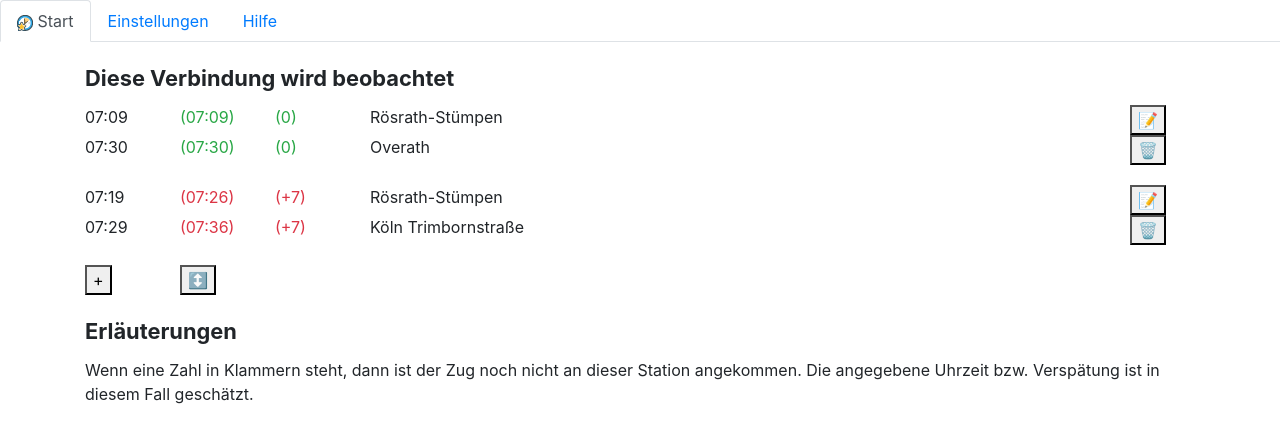
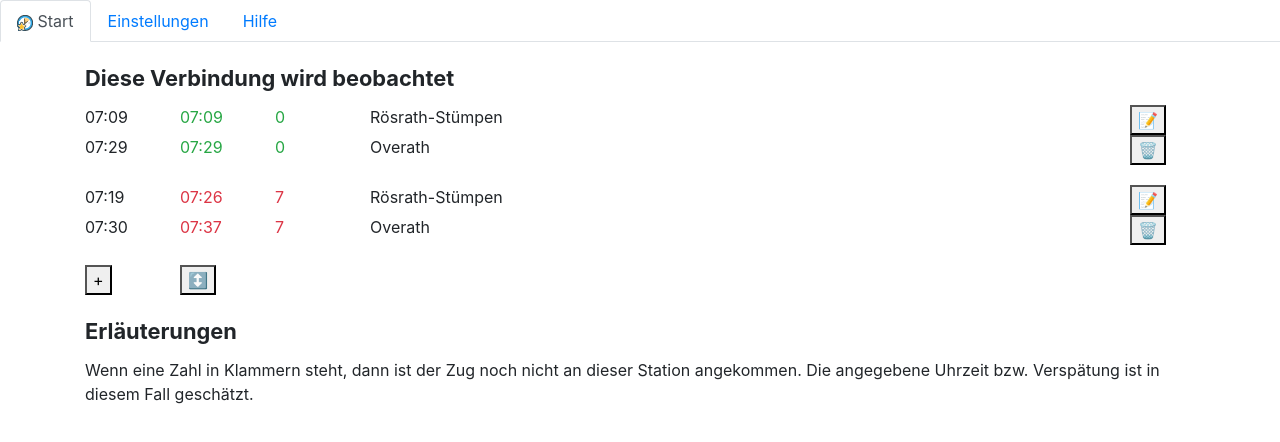
Before and after one commit to wonderbird/kdb-webapp, a Vue app: page / in a window 1280 px wide. Shown: the top 442 px of the page. Built offline with nearby package versions, Linux system fonts and the light colour scheme.

Commit message:
Using data binding in ConnectionOverview

```diff
--- a/src/connection/ConnectionOverview.vue
+++ b/src/connection/ConnectionOverview.vue
@@ -4,33 +4,34 @@
       <div class="col title">Diese Verbindung wird beobachtet</div>
     </div>
     <div class="row">
-      <div class="col-1">07:09</div>
-      <div class="col-1 text-success">(07:09)</div>
-      <div class="col-1 text-success">(0)</div>
-      <div class="col-8">Rösrath-Stümpen</div>
+      <div class="col-1">{{ connections[0].scheduledDeparture }}</div>
+      <div class="col-1 text-success">{{ connections[0].expectedDeparture }}</div>
+      <div class="col-1 text-success">{{ connections[0].expectedDepartureDelay }}</div>
+      <div class="col-8">{{ connections[0].origin }}</div>
       <div class="col-1"><button id="edit">📝</button></div>
     </div>
     <div class="row">
-      <div class="col-1">07:30</div>
-      <div class="col-1 text-success">(07:30)</div>
-      <div class="col-1 text-success">(0)</div>
+      <div class="col-1">{{ connections[0].scheduledArrival }}</div>
+      <div class="col-1 text-success">{{ connections[0].expectedArrival }}</div>
+      <div class="col-1 text-success">{{ connections[0].expectedArrivalDelay }}</div>
       <div class="col-8">Overath</div>
       <div class="col-1"><button id="delete">🗑️</button></div>
     </div>
     <div class="row">
-      <div class="col-1">07:19</div>
-      <div class="col-1 text-danger">(07:26)</div>
-      <div class="col-1 text-danger">(+7)</div>
-      <div class="col-8">Rösrath-Stümpen</div>
+      <div class="col-1">{{ connections[1].scheduledDeparture }}</div>
+      <div class="col-1 text-danger">{{ connections[1].expectedDeparture }}</div>
+      <div class="col-1 text-danger">{{ connections[1].expectedDepartureDelay }}</div>
+      <div class="col-8">{{ connections[1].origin }}</div>
       <div class="col-1"><button id="edit">📝</button></div>
     </div>
     <div class="row">
-      <div class="col-1">07:29</div>
-      <div class="col-1 text-danger">(07:36)</div>
-      <div class="col-1 text-danger">(+7)</div>
-      <div class="col-8">Köln Trimbornstraße</div>
+      <div class="col-1">{{ connections[1].scheduledArrival }}</div>
+      <div class="col-1 text-danger">{{ connections[1].expectedArrival }}</div>
+      <div class="col-1 text-danger">{{ connections[1].expectedArrivalDelay }}</div>
+      <div class="col-8">Overath</div>
       <div class="col-1"><button id="delete">🗑️</button></div>
-    </div>    <div class="row">
+    </div>
+    <div class="row">
       <div class="col-1"><button id="add-connection">+</button></div>
       <div class="col-1"><button id="edit-sequence">↕️</button></div>
       <div class="col-1"></div>
--- a/src/data/connection-overview.js
+++ b/src/data/connection-overview.js
@@ -1,12 +1,27 @@
 const connections = [
   {
     origin: 'Rösrath-Stümpen',
+    destination: 'Overath',
+
+    scheduledDeparture: '07:09',
+    expectedDeparture: '07:09',
+    expectedDepartureDelay: 0,
+
+    scheduledArrival: '07:29',
+    expectedArrival: '07:29',
+    expectedArrivalDelay: 0,
+  },
+  {
+    origin: 'Rösrath-Stümpen',
     destination: 'Köln Trimbornstraße',
-    scheduledStart: '07:09',
-    expectedStartTime: '07:09',
-    expectedStartDelay: 0,
-    expectedArrivalTime: '07:09',
-    expectedArrivalDelay: 0,
+
+    scheduledDeparture: '07:19',
+    expectedDeparture: '07:26',
+    expectedDepartureDelay: 7,
+
+    scheduledArrival: '07:30',
+    expectedArrival: '07:37',
+    expectedArrivalDelay: 7,
   },
 ];
 
```
